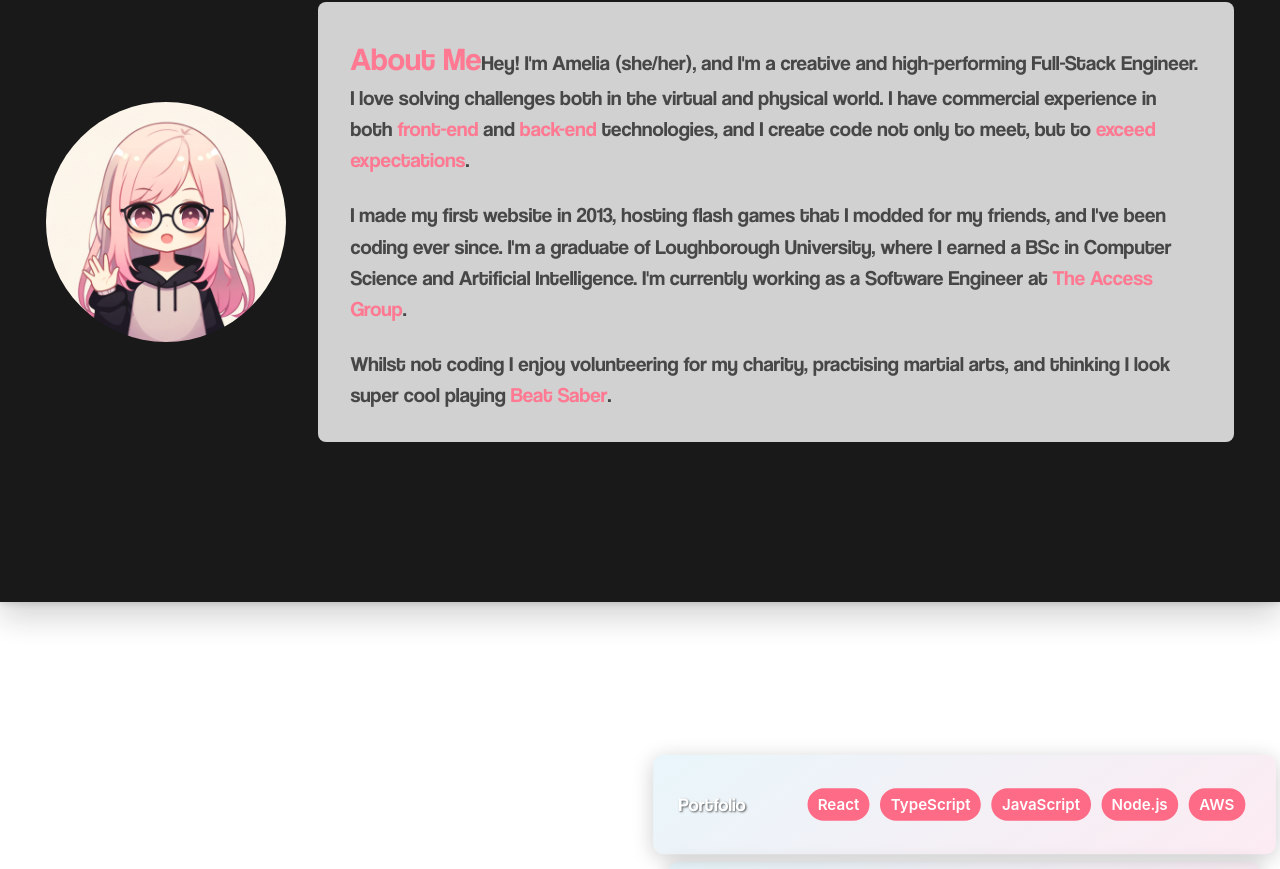
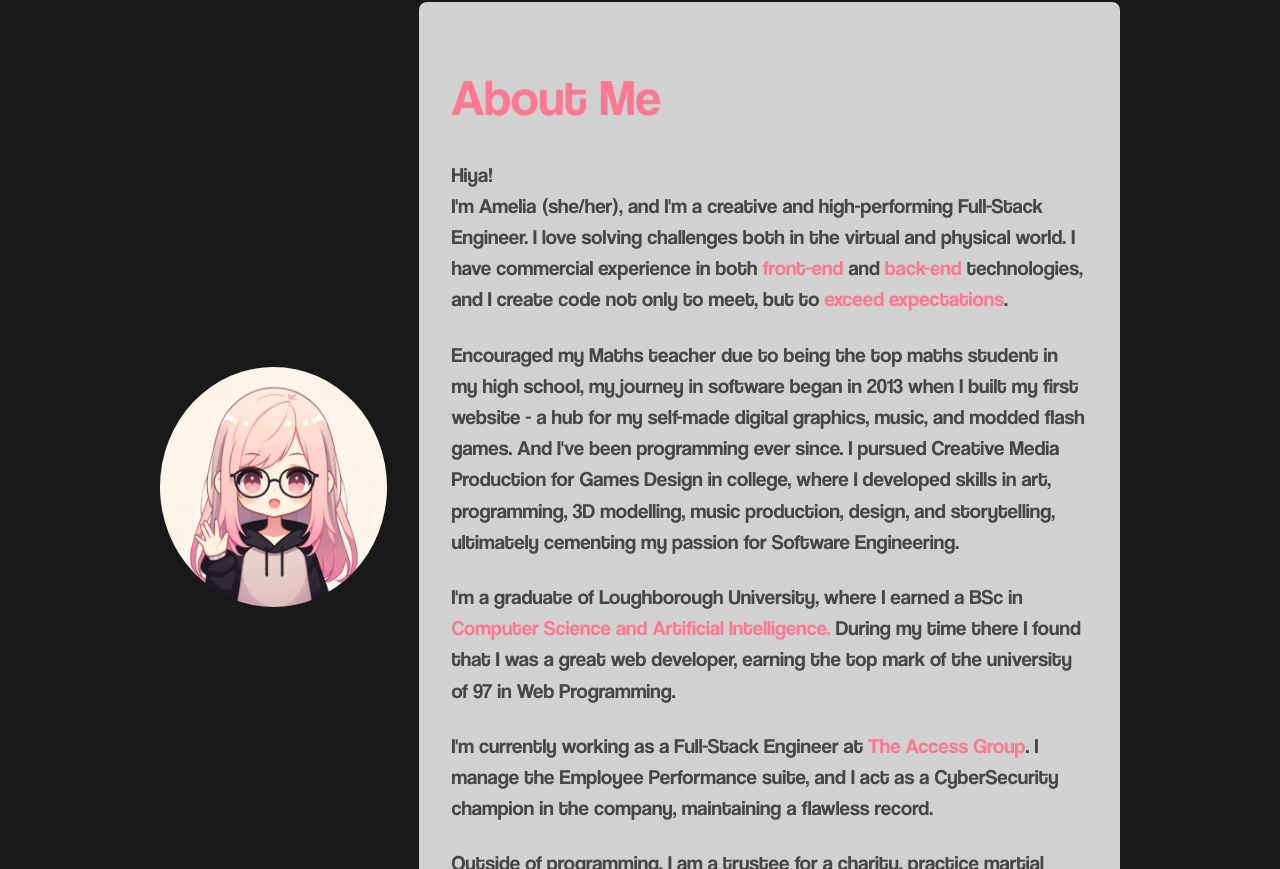
Before and after one commit to AmeliaWinters/Portfolio, a React (Vite) app: page / in a window 1280 px wide. Shown: the part 1051-1920 px from the top of the page. Built offline with nearby package versions, Linux system fonts and the light colour scheme.

Commit message:
About, contact and project styling

```diff
--- a/src/About/About.module.css
+++ b/src/About/About.module.css
@@ -1,6 +1,5 @@
 .aboutContainer {
-  flex-direction: row;
-  padding: 10rem 2rem;
+  padding: 10rem;
   border-radius: 1rem 1rem 0 0;
   display: flex;
 
--- a/src/About/About.tsx
+++ b/src/About/About.tsx
@@ -2,6 +2,7 @@ import styles from "./About.module.css"; // Import CSS module for styling
 import portraitImage from "../Assets/Images/AmeliaChibi.png"; // Ensure you have a professional portrait image
 import P from "../Text/P";
 import PH from "../Text/PH";
+import H1 from "../Text/H1";
 
 interface IProps {
   children: string;
@@ -18,9 +19,11 @@ const About = () => {
         />
       </div>
       <div className={styles.bio}>
-        <P className={styles.bioHeader}>About Me</P>
+        <H1 style={{ color: "#fe6b86" }}>About Me</H1>
+        <PAbout>Hiya!</PAbout>
+        <br />
         <PAbout>
-          Hey! I'm Amelia (she/her), and I'm a creative and high-performing
+          I'm Amelia (she/her), and I'm a creative and high-performing
           Full-Stack Engineer. I love solving challenges both in the virtual and
           physical world. I have commercial experience in both
         </PAbout>
@@ -35,22 +38,41 @@ const About = () => {
         <br />
         <br />
         <PAbout>
-          I made my first website in 2013, hosting flash games that I modded for
-          my friends, and I've been coding ever since. I'm a graduate of
-          Loughborough University, where I earned a BSc in Computer Science and
-          Artificial Intelligence. I'm currently working as a Software Engineer
-          at
+          Encouraged my Maths teacher due to being the top maths student in my
+          high school, my journey in software began in 2013 when I built my
+          first website - a hub for my self-made digital graphics, music, and
+          modded flash games. And I've been programming ever since. I pursued
+          Creative Media Production for Games Design in college, where I
+          developed skills in art, programming, 3D modelling, music production,
+          design, and storytelling, ultimately cementing my passion for Software
+          Engineering.
         </PAbout>
-        <PHAbout> The Access Group</PHAbout>
-        <PAbout>.</PAbout>
         <br />
         <br />
         <PAbout>
-          Whilst not coding I enjoy volunteering for my charity, practising
-          martial arts, and thinking I look super cool playing
+          I'm a graduate of Loughborough University, where I earned a BSc in
+        </PAbout>
+        <PHAbout> Computer Science and Artificial Intelligence. </PHAbout>
+        <PAbout>
+          During my time there I found that I was a great web developer, earning
+          the top mark of the university of 97 in Web Programming.
+        </PAbout>
+        <br />
+        <br />
+        <PAbout>I'm currently working as a Full-Stack Engineer at</PAbout>
+        <PHAbout> The Access Group</PHAbout>
+        <PAbout>
+          . I manage the Employee Performance suite, and I act as a
+          CyberSecurity champion in the company, maintaining a flawless record.
+        </PAbout>
+        <br />
+        <br />
+        <PAbout>
+          Outside of programming, I am a trustee for a charity, practice martial
+          arts, and enjoy losing myself in
         </PAbout>
         <PHAbout> Beat Saber</PHAbout>
-        <PAbout>.</PAbout>
+        <PAbout>, where I definitely look as cool as I feel.</PAbout>
       </div>
     </div>
   );
--- a/src/Contact/Contact.module.css
+++ b/src/Contact/Contact.module.css
@@ -1,9 +1,10 @@
 .container {
-  padding: 2rem 10rem;
+  padding: 2rem 15rem;
   background-color: rgba(20, 20, 20, 0.95);
   color: white;
   font-family: "Roboto", sans-serif;
   display: flex;
+  flex-direction: column;
 }
 
 .title {
--- a/src/Contact/Contact.tsx
+++ b/src/Contact/Contact.tsx
@@ -1,43 +1,23 @@
+import P from "../Text/P";
 import styles from "./Contact.module.css";
-import P from "../Text/P";
-import sharedStyles from "../sharedStyles.module.css";
+import { ContactCard } from "./ContactCard";
 import { ContactForm } from "./ContactForm";
-import PH from "../Text/PH";
-import H1 from "../Text/H1";
-import H3 from "../Text/H3";
 
 const Contact = () => {
   return (
     <section className={styles.container}>
-      <ContactForm />
-      <div className={sharedStyles.flexColumnWidthFillAvailable}>
-        <div className={styles.contactCard}>
-          <H1 style={{ margin: 0 }}>Amelia Winters</H1>
-          <H3 style={{ color: "#fe6b86" }}>Full-Stack Engineer</H3>
-          <br />
-          <div style={{ marginBottom: "0.5rem" }}>
-            <PH style={{ marginRight: "1rem" }}>Residence:</PH>
-            <P>Leicestershire, England</P>
-          </div>
-          <div style={{ marginBottom: "0.5rem" }}>
-            <PH style={{ marginRight: "1rem" }}>LinkedIn: </PH>
-            <P>
-              <a href="https://www.linkedin.com/in/ameliadev/" target="_blank">
-                linkedin.com/in/ameliadev
-              </a>
-            </P>
-          </div>
-          <div>
-            <PH style={{ marginRight: "1rem" }}>Email: </PH>
-            <P>AmeliaWintersDev@gmail.com</P>
-          </div>
-          <br />
-          <br />
-          <br />
-          <H1 style={{ fontFamily: "thesignature, sans-serif" }}>
-            Amelia Winters
-          </H1>
-        </div>
+      <div className={styles.title}>Contact Me</div>
+      <P style={{ margin: "0", fontSize: "1.5rem" }}>Let's Talk</P>
+
+      <div
+        style={{
+          display: "flex",
+
+          marginTop: "4rem",
+        }}
+      >
+        <ContactForm />
+        <ContactCard />
       </div>
     </section>
   );
--- /dev/null
+++ b/src/Contact/ContactCard.tsx
@@ -0,0 +1,40 @@
+import styles from "./Contact.module.css";
+import P from "../Text/P";
+import sharedStyles from "../sharedStyles.module.css";
+import PH from "../Text/PH";
+import H1 from "../Text/H1";
+import H3 from "../Text/H3";
+
+export const ContactCard = () => {
+  return (
+    <div className={sharedStyles.flexColumnWidthFillAvailable}>
+      <div className={styles.contactCard}>
+        <H1 style={{ margin: 0 }}>Amelia Winters</H1>
+        <H3 style={{ color: "#fe6b86" }}>Full-Stack Engineer</H3>
+        <br />
+        <div style={{ marginBottom: "0.5rem" }}>
+          <PH style={{ marginRight: "1rem" }}>Residence:</PH>
+          <P>Leicestershire, England</P>
+        </div>
+        <div style={{ marginBottom: "0.5rem" }}>
+          <PH style={{ marginRight: "1rem" }}>LinkedIn: </PH>
+          <P>
+            <a href="https://www.linkedin.com/in/ameliadev/" target="_blank">
+              linkedin.com/in/ameliadev
+            </a>
+          </P>
+        </div>
+        <div>
+          <PH style={{ marginRight: "1rem" }}>Email: </PH>
+          <P>AmeliaWintersDev@gmail.com</P>
+        </div>
+        <br />
+        <br />
+        <br />
+        <H1 style={{ fontFamily: "thesignature, sans-serif" }}>
+          Amelia Winters
+        </H1>
+      </div>
+    </div>
+  );
+};
--- a/src/Contact/ContactForm.tsx
+++ b/src/Contact/ContactForm.tsx
@@ -30,17 +30,6 @@ export const ContactForm = () => {
   };
   return (
     <div className={sharedStyles.flexColumnWidthFillAvailable}>
-      <div
-        style={{
-          display: "flex",
-          flexDirection: "column",
-          marginBottom: "4rem",
-        }}
-      >
-        <div className={styles.title}>Contact Me</div>
-        <P style={{ margin: "0", fontSize: "1.5rem" }}>Let's Talk</P>
-      </div>
-
       <input
         type="text"
         name="name"
@@ -59,7 +48,7 @@ export const ContactForm = () => {
       />
       <textarea
         name="message"
-        rows={5}
+        rows={8}
         value={formData.message}
         onChange={handleChange}
         placeholder="Your Message"
--- a/src/Projects/ProjectBox.tsx
+++ b/src/Projects/ProjectBox.tsx
@@ -22,7 +22,7 @@ export const ProjectBox = ({
       onMouseEnter={() => onMouseEnter(project.imageUrl)}
       onMouseLeave={() => onMouseLeave("")}
       style={{
-        transform: isSelected ? "scale(1.05)" : "none",
+        transform: isSelected ? "scale(1.04)" : "none",
       }}
     >
       <H3
```
